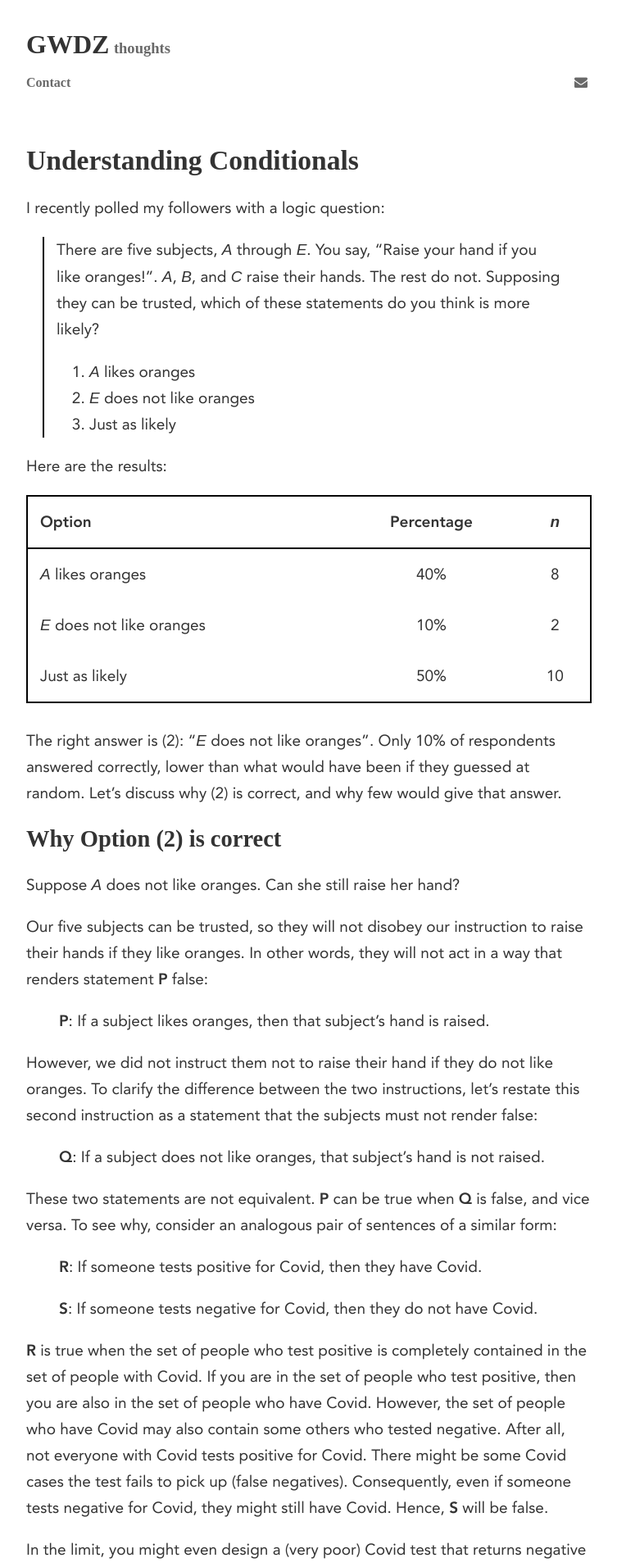
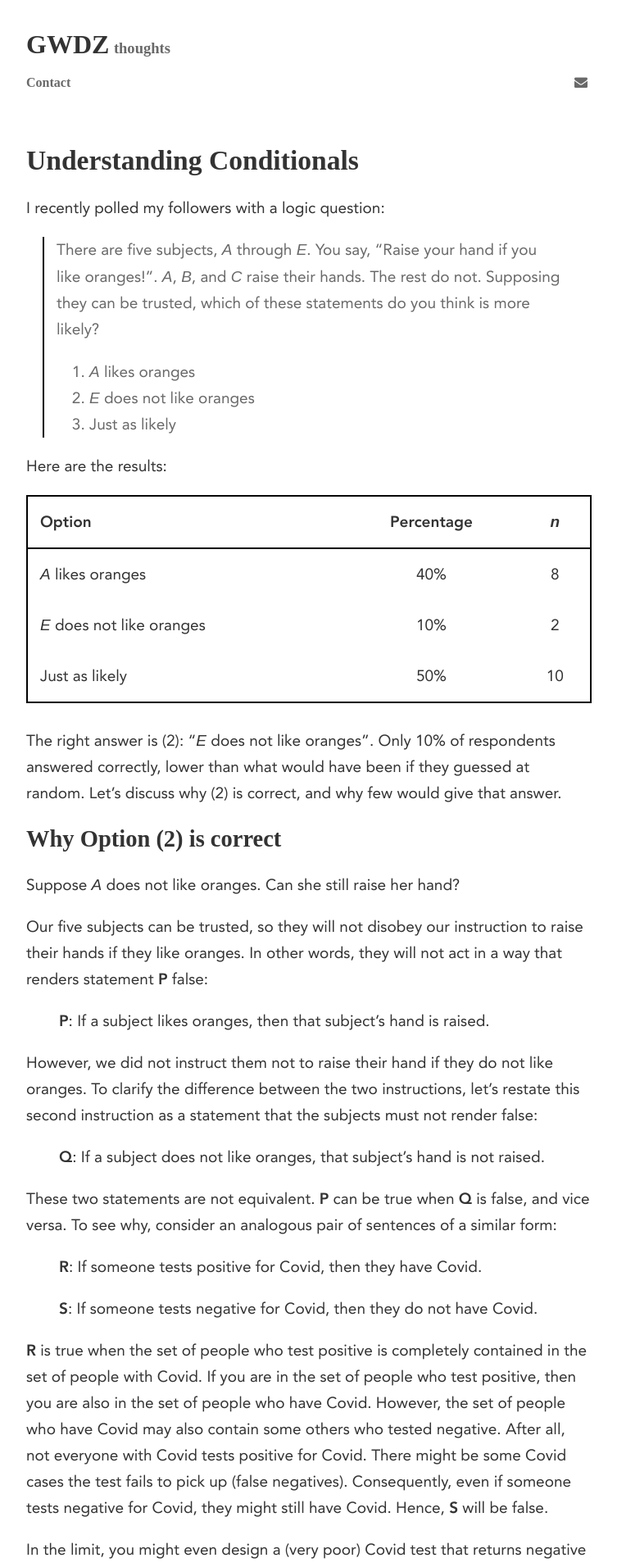
Before and after one commit to GWDZ-true/gwdz-site, a Jekyll site: the page built from _posts/2022-08-23-understanding-conditionals.md, in a window 1280 px wide. Shown: the top 1912 px of the page at 82% size, without its empty margins (263-1016 px from the left). Built offline with Jekyll 4.4.1, drawn with Linux system fonts in a browser that asks for light colours; some web fonts are replaced.

Commit message:
Update _base.scss

```diff
--- a/_sass/_base.scss
+++ b/_sass/_base.scss
@@ -62,7 +62,7 @@ blockquote {
   margin: 10px 20px 10px;
   padding: 0px 15px;
   border-left: 2px solid black;
-  color: $dark-gray-color;
+  color: $light-gray-color;
   line-height: 1.7;
 }
 
```
